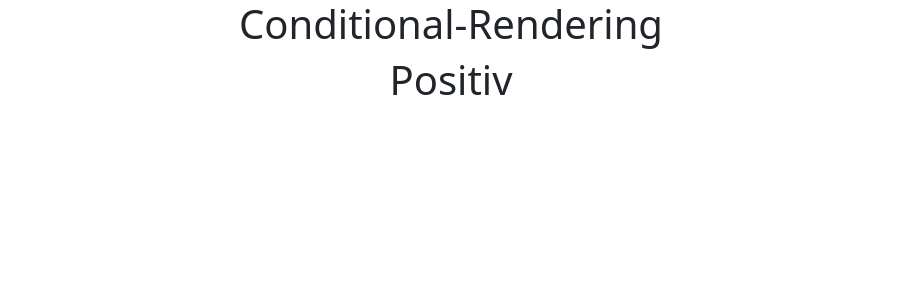
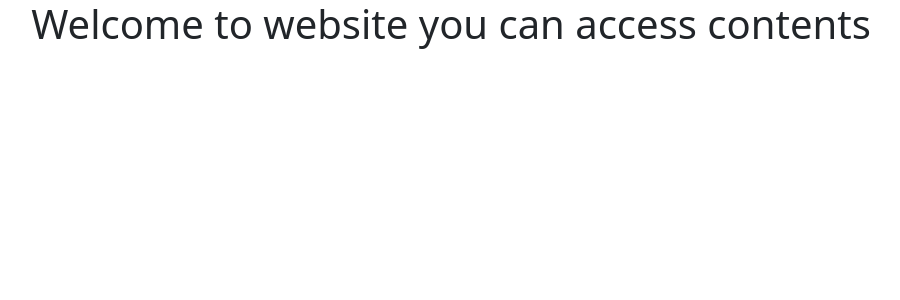
Before and after one commit to Dil-shad/React-basics, a React (Create React App) app in the folder myapp/: page / in a window 1280 px wide. Shown: the top 300 px of the page, without its empty margins (189-1089 px from the left). Built offline with nearby package versions, Linux system fonts and the light colour scheme.

Commit message:
Conditional rendering with components

```diff
--- a/myapp/src/App.js
+++ b/myapp/src/App.js
@@ -4,34 +4,13 @@ import Home from "./components/Home.js";
 import "bootstrap/dist/css/bootstrap.min.css";
 import States from "./components/States.js";
 import { Container } from "react-bootstrap";
+import Main from "./components/conditional/Main.js";
 
 function App() {
-  let number = 1 ;
-  //   const CheckNumber=({number}) => {
-  //     if(number>0){
-  //       return <h1>Positive Number</h1>
-  //     }
-  //     else if(number<0){
-  //       return <h1>Negative Number</h1>
-  //   }
-  //   else{
-  //     return <h1>Zero</h1>
-  //   }
-  // }
-
+  const isLoggedIn = true; // Used
   return (
     <div className="App">
-      <Container>
-        <h1>Conditional-Rendering</h1>
-        {/* <CheckNumber number={-1}/> */}
-        {number > 0 ? (
-          <h1>Positiv</h1>
-        ) : number < 0 ? (
-          <h1>Negative</h1>
-        ) : (
-          <h1>Zero</h1>
-        )}
-      </Container>
+      <Main isLoggedIn={isLoggedIn} /> {/* Fix: Removed curly braces */}
     </div>
   );
 }
--- /dev/null
+++ b/myapp/src/components/conditional/Logged.js
@@ -0,0 +1,11 @@
+import React from "react";
+
+const Logged = () => {
+  return (
+    <div>
+      <h1>Welcome to website you can access contents</h1>
+    </div>
+  );
+};
+
+export default Logged;
--- /dev/null
+++ b/myapp/src/components/conditional/Main.js
@@ -0,0 +1,9 @@
+import React from "react";
+import Logged from "./Logged";
+import NotLogged from "./NotLogged";
+
+const Main = ({ isLoggedIn }) => {
+  return <div>{isLoggedIn === true ? <Logged /> : <NotLogged />}</div>;
+};
+
+export default Main;
--- /dev/null
+++ b/myapp/src/components/conditional/NotLogged.js
@@ -0,0 +1,11 @@
+import React from "react";
+
+const NotLogged = () => {
+  return (
+    <div>
+      <h1>Please login to access the content</h1>
+    </div>
+  );
+};
+
+export default NotLogged;
```
